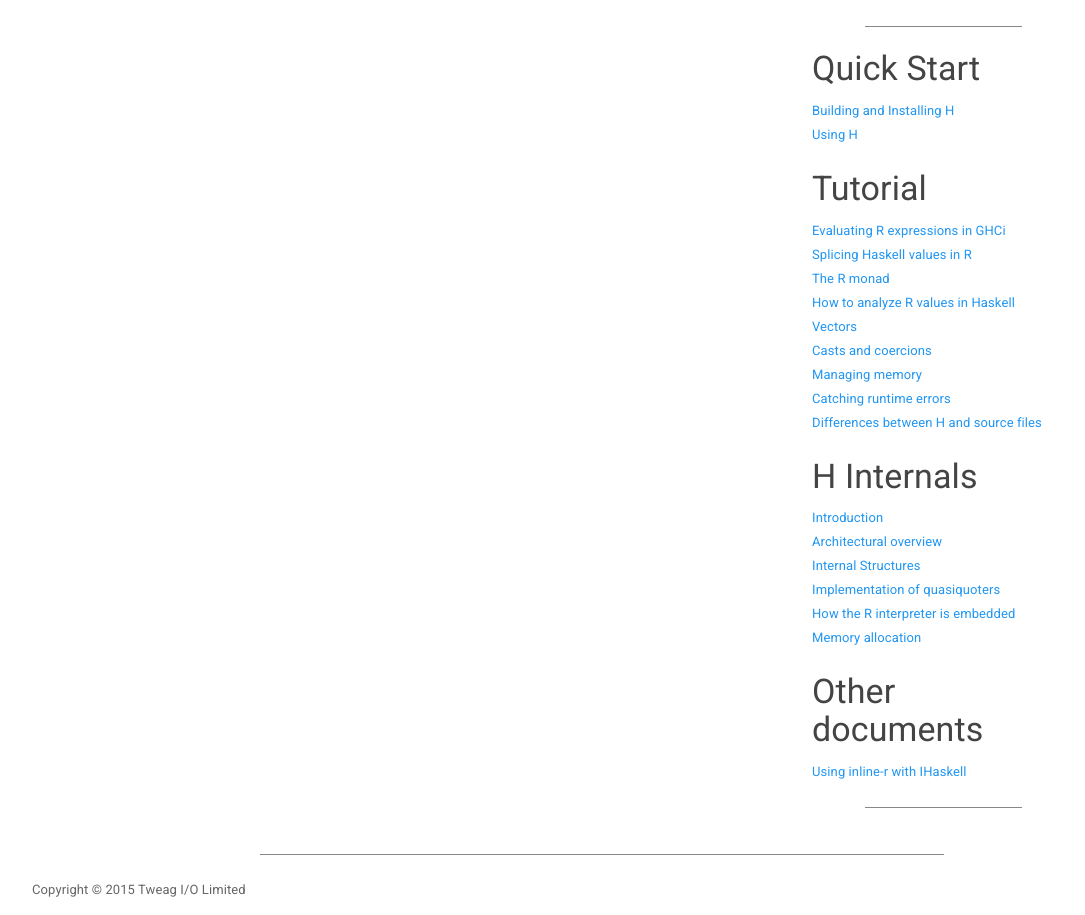
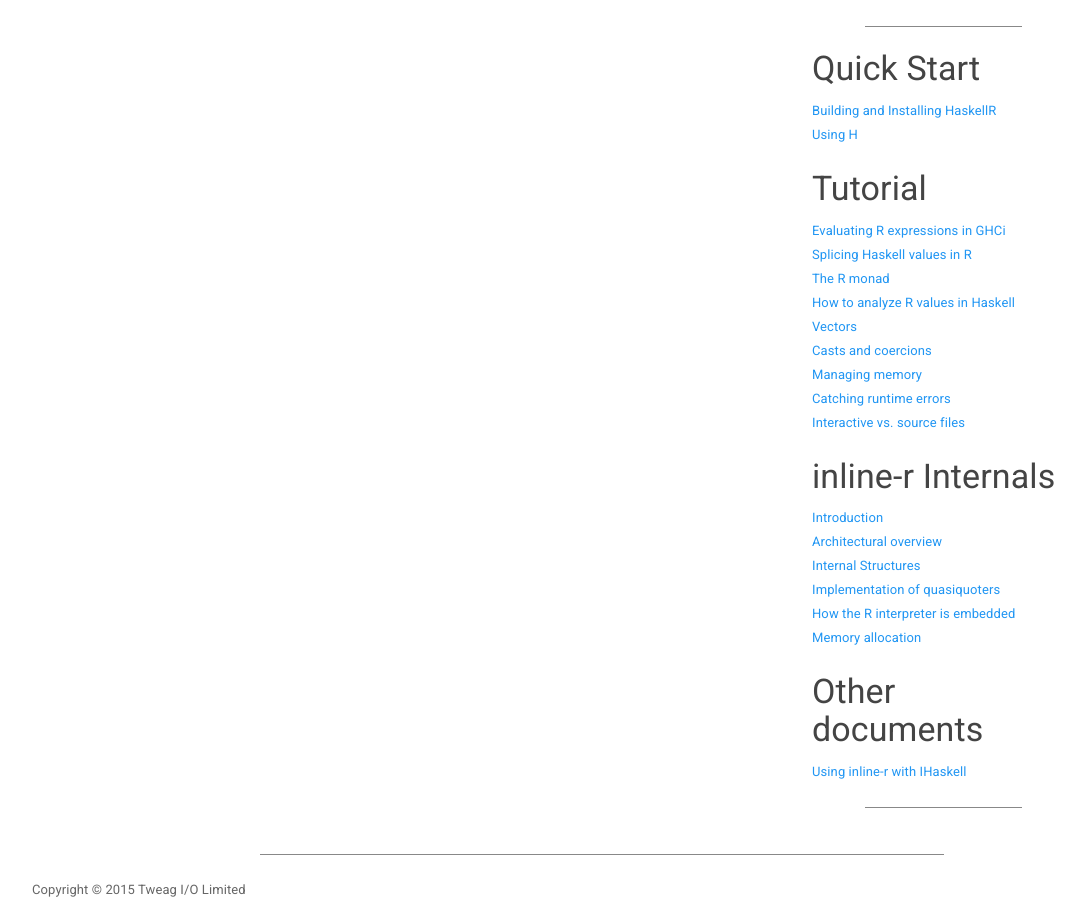
Before and after one commit to tweag/HaskellR, a Jekyll site: the page built from docs/index.md, in a window 1280 px wide. Shown: the part 325-1240 px from the top of the page, without its empty margins (38-1123 px from the left). Built offline with Jekyll 4.4.1, drawn with Linux system fonts in a browser that asks for light colours; Markdown is read by kramdown in place of the engine named in the settings; a style sheet for code colours, icons or effects is not loaded.

Commit message:
Rename H to inline-r where appropriate in documentation.

```diff
--- a/_data/nav_docs.yml
+++ b/_data/nav_docs.yml
@@ -1,7 +1,7 @@
 - title: Quick Start
   items:
   - id: build-and-install
-    title: Building and Installing H
+    title: Building and Installing HaskellR
   - id: using-h
     title: Using H
 - title: Tutorial
@@ -23,8 +23,8 @@
   - id: catching-runtime-errors
     title: Catching runtime errors
   - id: differences-repl-source
-    title: Differences between H and source files
-- title: H Internals
+    title: Interactive vs. source files
+- title: inline-r Internals
   items:
   - id: internals-introduction
     title: Introduction
```
